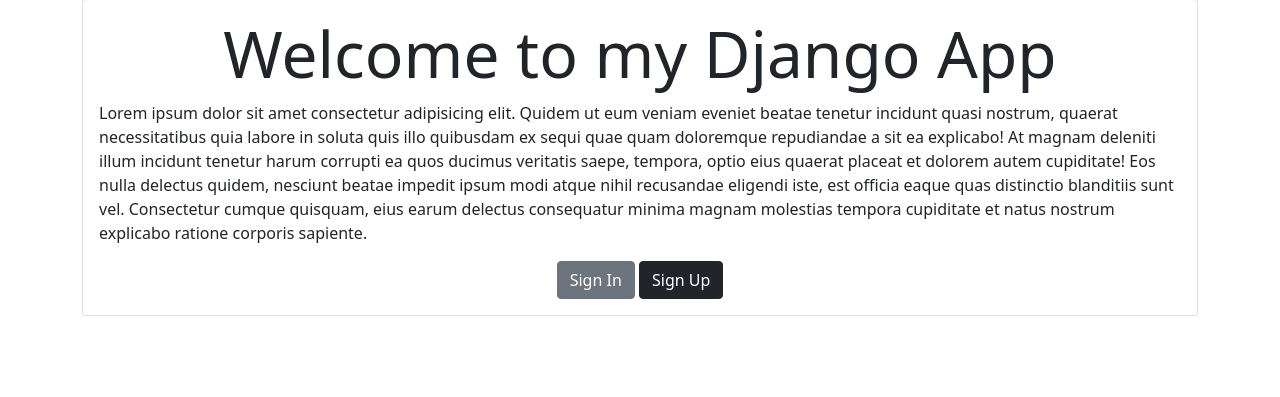
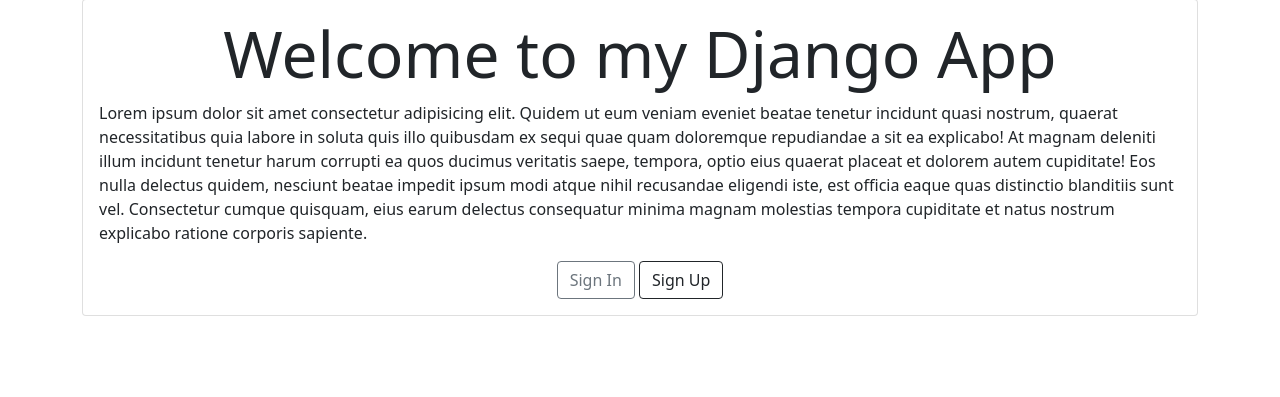
Before and after one commit to Evanderss/Authentication, a Django app: page / in a window 1280 px wide. Shown: the part 105-502 px from the top of the page. Run offline with Django 4.2, Linux system fonts and the light colour scheme.

Commit message:
Modificando visualizacion de los buttoms

```diff
--- a/tasks/templates/home.html
+++ b/tasks/templates/home.html
@@ -5,8 +5,8 @@
         <h1 class="display-3 text-center">Welcome to my Django App</h1>
         <p>Lorem ipsum dolor sit amet consectetur adipisicing elit. Quidem ut eum veniam eveniet beatae tenetur incidunt quasi nostrum, quaerat necessitatibus quia labore in soluta quis illo quibusdam ex sequi quae quam doloremque repudiandae a sit ea explicabo! At magnam deleniti illum incidunt tenetur harum corrupti ea quos ducimus veritatis saepe, tempora, optio eius quaerat placeat et dolorem autem cupiditate! Eos nulla delectus quidem, nesciunt beatae impedit ipsum modi atque nihil recusandae eligendi iste, est officia eaque quas distinctio blanditiis sunt vel. Consectetur cumque quisquam, eius earum delectus consequatur minima magnam molestias tempora cupiditate et natus nostrum explicabo ratione corporis sapiente.</p>
         <div class="text-center">
-            <a href="{% url 'signin' %}" class="btn btn-secondary">Sign In</a>
-            <a href="{% url 'signup' %}" class="btn btn-dark">Sign Up</a>
+            <a href="{% url 'signin' %}" class="btn btn-outline-secondary">Sign In</a>
+            <a href="{% url 'signup' %}" class="btn btn-outline-dark">Sign Up</a>
         </div>
     </section>
 </main>
```
